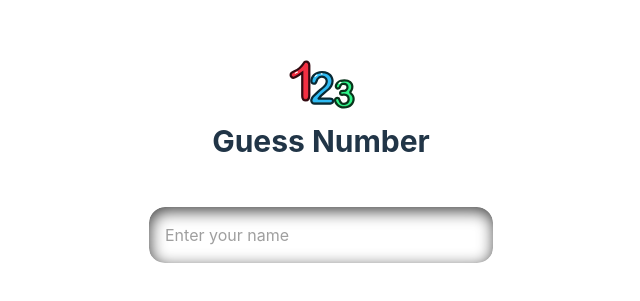
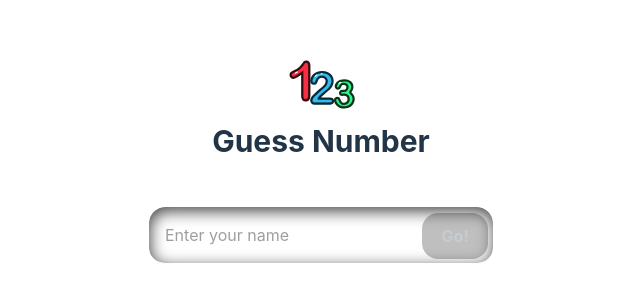
Before and after one commit to slaveofthecode/guess-number, a React (Vite) app: page / in a window 1280 px wide. Shown: the part 257-558 px from the top of the page, without its empty margins (319-959 px from the left). Built offline with nearby package versions, Linux system fonts and the light colour scheme.

Commit message:
Add disabled state styling for buttons in Playing and StartGame components; enhance user feedback when inputs are invalid.

```diff
--- a/src/components/Playing/index.tsx
+++ b/src/components/Playing/index.tsx
@@ -71,7 +71,7 @@ export default function Playing() {
         <button
           type="submit"
           disabled={newNumber?.length !== 4}
-          className={`${!newNumber?.length ? 'hidden' : style.buttonPlay} absolute`}
+          className={`${newNumber?.length === 4 ? style.buttonPlay : style.buttonDisabled} absolute`}
         >
           Play
         </button>
--- a/src/components/Playing/style.module.css
+++ b/src/components/Playing/style.module.css
@@ -24,3 +24,15 @@
   opacity: 0.75;
   color: #000;
 }
+
+.buttonDisabled {
+  position: absolute;
+  background: black;
+  height: 84%;
+  right: 5px;
+  top: 5px;
+  border-radius: 1rem;
+  opacity: 0.25;
+  pointer-events: none;
+  cursor: not-allowed;
+}
--- a/src/components/StartGame/index.tsx
+++ b/src/components/StartGame/index.tsx
@@ -50,7 +50,7 @@ export default function StartGame() {
       />
       <button
         type="submit"
-        className={`${!name.length ? 'hidden' : style.showButton} absolute`}
+        className={`absolute ${name.length ? style.showButton : style.buttonDisabled}`}
         disabled={!name.length}
       >
         Go!
--- a/src/components/StartGame/style.module.css
+++ b/src/components/StartGame/style.module.css
@@ -24,3 +24,15 @@
   opacity: 0.75;
   color: #000;
 }
+
+.buttonDisabled {
+  display: block;
+  background: black;
+  height: 64%;
+  right: 13px;
+  top: 14px;
+  border-radius: 1rem;
+  opacity: 0.25;
+  pointer-events: none;
+  cursor: not-allowed;
+}
```
